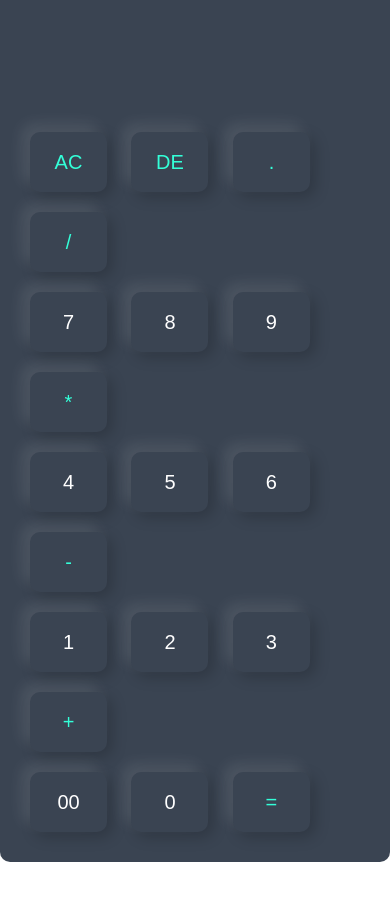
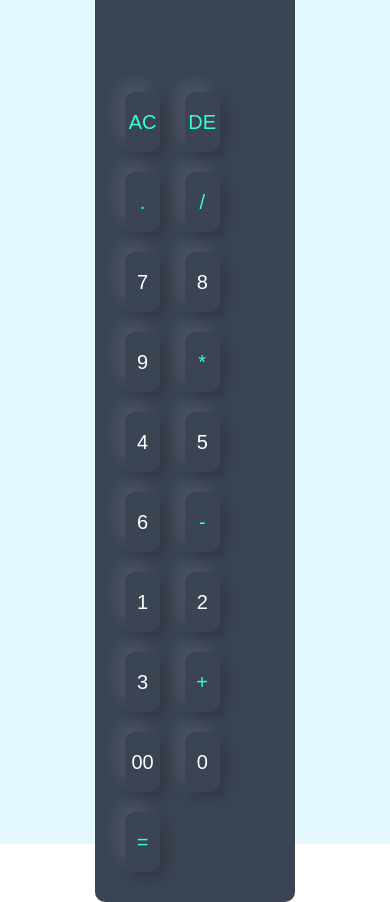
Before and after one commit to AMuhammadFarhanHakzah/calculator1, a plain HTML site: page index.html in a window 390 px wide. Before the commit the page ends 862 px from the top, so only its background shows below. Drawn offline with Linux system fonts and the light colour scheme.

Commit message:
mobile phone adjustment 2

```diff
--- a/style.css
+++ b/style.css
@@ -23,7 +23,8 @@
 .calculator form input {
     border: 0;
     outline: 0;
-    width: 60px;
+    width: 15%; /* Changed fixed width to percentage */
+    max-width: 60px; /* Added max-width to prevent buttons from becoming too wide */
     height: 60px;
     border-radius: 10px;
     box-shadow: -8px -8px 15px rgba(255, 255, 255, 0.1), 5px 5px 15px rgba(0, 0, 0, 0.2);
@@ -49,7 +50,7 @@ form .display input {
 }
 
 form input.equal {
-    width: 145px;
+    width: calc(15% + 85px); /* Adjusted width for equal button */
 }
 
 form div input.operator {
```
